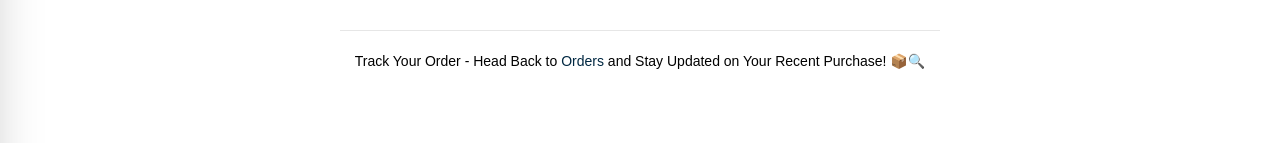
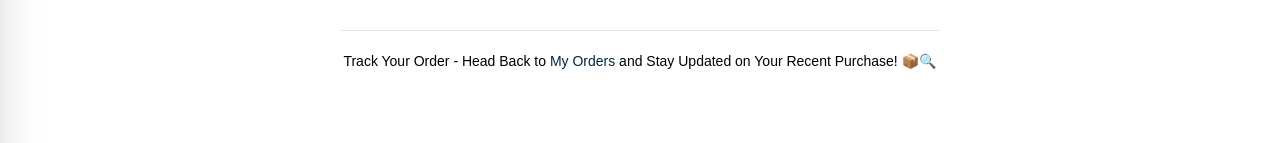
Before and after one commit to ItzNadeesH/Stray-Animal-Adoption-and-Care-Platform, a React (Create React App) app in the folder frontend/: page /ordercomplete in a window 1280 px wide. Shown: the part 441-584 px from the top of the page. Built offline with nearby package versions, Linux system fonts and the light colour scheme; no server answers.

Commit message:
bugfix: clear cookies when dispatching clear cart

```diff
--- a/frontend/src/pages/Checkout.js
+++ b/frontend/src/pages/Checkout.js
@@ -1,5 +1,6 @@
 import React, { useState, useEffect } from 'react';
-import { useSelector, connect } from 'react-redux';
+import { useNavigate } from 'react-router-dom';
+import { useSelector, connect, useDispatch } from 'react-redux';
 import Layout from './Layout';
 import { FaChevronRight } from 'react-icons/fa';
 import Loader from '../utils/Loader';
@@ -11,11 +12,15 @@ import axios from 'axios';
 import OrderDetails from '../components/checkout/OrderDetails';
 import CheckoutForm from '../components/checkout/CheckoutForm';
 import PaymentMethod from '../components/checkout/PaymentMethod';
+import { CLEAR_CART } from '../reducers/cartSlice';
 
 const Checkout = ({ loadProfile }) => {
   useEffect(() => {
     loadProfile();
   }, [loadProfile]);
+
+  const navigate = useNavigate();
+  const dispatch = useDispatch();
 
   const profile = useSelector((state) => state.profileAuth.profile);
 
@@ -61,9 +66,9 @@ const Checkout = ({ loadProfile }) => {
 
       const body = formData;
 
-      const res = await axios.post('/api/orders/checkout', body, config);
-
-      console.log(res.data.msg);
+      await axios.post('/api/orders/checkout', body, config);
+      dispatch(CLEAR_CART());
+      return navigate('/ordercomplete');
     } catch (error) {
       setError(error.response.data.msg);
     }
--- a/frontend/src/pages/OrderComplete.js
+++ b/frontend/src/pages/OrderComplete.js
@@ -1,3 +1,4 @@
+import { Link } from 'react-router-dom';
 import Loader from '../utils/Loader';
 import Layout from './Layout';
 import { FaChevronRight } from 'react-icons/fa';
@@ -21,9 +22,12 @@ const OrderComplete = () => {
             </h1>
             <p className="mt-5 text-[14px] text-center">
               Track Your Order - Head Back to{' '}
-              <span className="text-cyan-blue font-medium cursor-pointer">
-                Orders
-              </span>{' '}
+              <Link
+                to="/dashboard"
+                className="text-cyan-blue font-medium cursor-pointer"
+              >
+                My Orders
+              </Link>{' '}
               and Stay Updated on Your Recent Purchase! 📦🔍
             </p>
           </div>
--- a/frontend/src/reducers/cartSlice.js
+++ b/frontend/src/reducers/cartSlice.js
@@ -38,6 +38,7 @@ export const cartSlice = createSlice({
       return state;
     },
     CLEAR_CART: (state) => {
+      Cookies.remove('cart');
       state = [];
       return state;
     },
```
